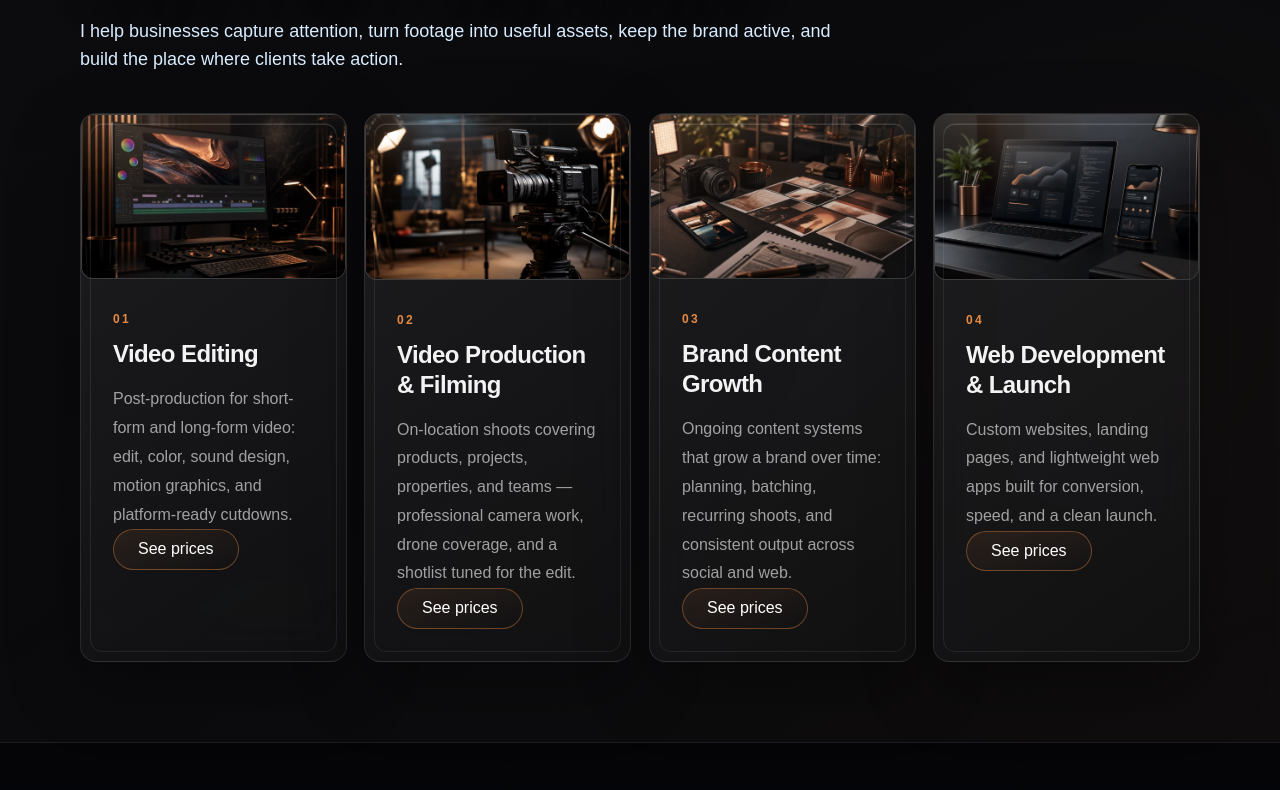
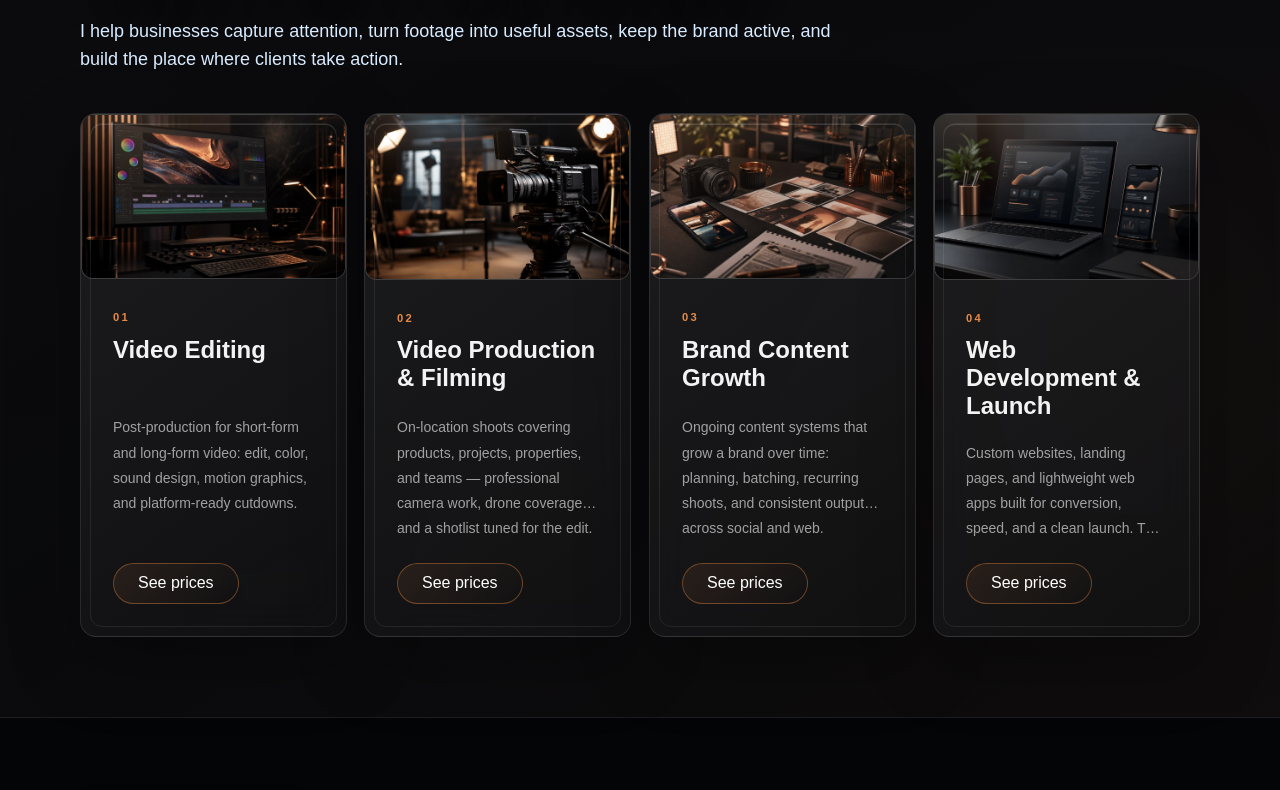
Before and after one commit to pharmazeus/videoStudio_portfolio, a React (Vite) app: page / in a window 1280 px wide. Shown: the part 1010-1800 px from the top of the page. Built offline with nearby package versions, Linux system fonts and the light colour scheme; a web font is replaced by a local one.

Commit message:
feat: add video editing service offers and refactor homepage service card layout for consistent alignment

```diff
--- /dev/null
+++ b/specs/homepage-service-card-alignment.md
@@ -0,0 +1,19 @@
+# Homepage Service Card Alignment
+
+## Objective
+Keep the four homepage service cards visually stable when their titles and summaries have different lengths.
+
+## Requirements
+- Structure each service card as a fixed rhythm: header, summary, footer.
+- Keep the service index and title aligned at the top of the content area.
+- Keep the `See prices` CTA pinned to the bottom of each card so all four buttons align on desktop.
+- Clamp homepage service summaries when needed instead of allowing long copy to push the CTA down.
+- Preserve the existing dark surface, copper CTA styling, hover behavior, and pricing anchor navigation.
+
+## Acceptance
+- The four service CTAs align on one horizontal line at desktop widths.
+- Shorter summaries do not tighten the button upward.
+- Longer summaries do not create overlap, clipping, or uneven button placement.
+- Mobile stacked cards remain readable and balanced.
+- `npm run lint` passes.
+- `npm run build` passes.
--- a/src/constants/index.js
+++ b/src/constants/index.js
@@ -44,7 +44,7 @@ export const services = [
     imageAlt:
       "Dark studio desk with laptop and phone showing abstract website and app interfaces.",
     summary:
-      "Custom websites, landing pages, and lightweight web apps built for conversion, speed, and a clean launch.",
+      "Custom websites, landing pages, and lightweight web apps built for conversion, speed, and a clean launch. This is the foundation everything else plugs into.",
     deliverables: [
       "Custom landing pages",
       "Business and portfolio websites",
@@ -261,6 +261,76 @@ export const pricingPackages = [
     ],
     featured: false,
     customQuoteRequired: true,
+  },
+  {
+    slug: "short-form-edit",
+    name: "Short-form Edit",
+    category: "one-off-projects",
+    billingType: "one-off",
+    startingPrice: 90,
+    currency: "CAD",
+    priceRange: [90, 180],
+    includes: [
+      "Edit only — you supply the footage",
+      "Up to ~60 seconds (Reels / TikTok / Shorts)",
+      "Cuts, captions, music, basic color and sound",
+      "1 revision round",
+    ],
+    featured: false,
+    customQuoteRequired: false,
+  },
+  {
+    slug: "long-form-edit",
+    name: "Long-form Edit",
+    category: "one-off-projects",
+    billingType: "one-off",
+    startingPrice: 250,
+    currency: "CAD",
+    priceRange: [250, 500],
+    includes: [
+      "Edit only — you supply the footage",
+      "5–15 minute video (YouTube / interview style)",
+      "Story pacing, B-roll placement, captions",
+      "Color and sound polish",
+      "1 revision round",
+    ],
+    featured: false,
+    customQuoteRequired: false,
+  },
+  {
+    slug: "podcast-episode-edit",
+    name: "Podcast Episode Edit",
+    category: "one-off-projects",
+    billingType: "one-off",
+    startingPrice: 150,
+    currency: "CAD",
+    priceRange: [150, 300],
+    includes: [
+      "Multicam sync + audio cleanup",
+      "Chapter markers and basic graphics",
+      "Light B-roll / cutaway insertion",
+      "Short-form clip pull (1 included)",
+    ],
+    featured: false,
+    customQuoteRequired: false,
+  },
+  {
+    slug: "brand-promo-edit",
+    name: "Brand / Promo Edit",
+    category: "one-off-projects",
+    billingType: "one-off",
+    startingPrice: 400,
+    currency: "CAD",
+    priceRange: [400, 900],
+    includes: [
+      "Edit only — you supply A-roll and B-roll",
+      "Narrative-paced 30–90s promo cut",
+      "Music, sound design, color grade",
+      "Title cards / lower thirds",
+      "2 revision rounds",
+    ],
+    featured: false,
+    customQuoteRequired: false,
   },
   {
     slug: "landing-page-sprint",
--- a/src/index.css
+++ b/src/index.css
@@ -546,6 +546,9 @@ section {
   .home-service-card {
     --service-ease: cubic-bezier(0.22, 1, 0.36, 1);
     position: relative;
+    display: flex;
+    flex-direction: column;
+    height: 100%;
     min-height: 100%;
     overflow: hidden;
     border: 1px solid rgba(255, 255, 255, 0.1);
@@ -620,11 +623,52 @@ section {
   .home-service-card-media {
     position: relative;
     z-index: 1;
+    flex: 0 0 auto;
     aspect-ratio: 16 / 10;
     overflow: hidden;
     border-radius: 0.75rem;
     border: 1px solid rgba(255, 255, 255, 0.12);
     background: rgba(255, 255, 255, 0.045);
+  }
+
+  .home-service-card-body {
+    position: relative;
+    z-index: 10;
+    display: flex;
+    flex: 1 1 auto;
+    min-height: 0;
+    flex-direction: column;
+    gap: 1.35rem;
+    padding: 1.5rem;
+  }
+
+  .home-service-card-header {
+    display: flex;
+    min-height: 5.15rem;
+    flex: 0 0 auto;
+    flex-direction: column;
+    justify-content: flex-start;
+  }
+
+  .home-service-card-prices-cta {
+    display: inline-flex;
+    align-items: center;
+    justify-content: center;
+    min-height: 2.5rem;
+    border: 1px solid rgba(230, 138, 69, 0.4);
+    border-radius: 999px;
+    background: linear-gradient(135deg, rgba(230, 138, 69, 0.1), transparent);
+    color: #ffffff;
+    cursor: pointer;
+    font-size: 0.875rem;
+    font-weight: 500;
+    line-height: 1;
+    padding: 0.65rem 1.5rem;
+    transition:
+      transform 300ms ease,
+      border-color 300ms ease,
+      background-color 300ms ease,
+      box-shadow 300ms ease;
   }
 
   .home-service-card-media::after {
@@ -661,23 +705,54 @@ section {
   .home-service-card-index {
     font-size: 0.7rem;
     font-weight: 700;
-    letter-spacing: 0.24em;
+    letter-spacing: 0.2em;
     color: #e68a45;
   }
 
   .home-service-card-title {
-    margin-top: 0.85rem;
-    color: #f8f5f1;
-    font-size: clamp(1.2rem, 1.6vw, 1.55rem);
-    font-weight: 700;
-    line-height: 1.12;
+    margin-top: 0.75rem;
+    color: rgba(255, 255, 255, 0.95);
+    font-size: 1.25rem;
+    font-weight: 600;
+    letter-spacing: 0;
+    line-height: 1.15;
   }
 
   .home-service-card-summary {
-    margin-top: 0.8rem;
-    color: rgba(255, 255, 255, 0.68);
-    font-size: 0.9rem;
-    line-height: 1.65;
+    display: -webkit-box;
+    flex: 1 1 auto;
+    margin: 0;
+    overflow: hidden;
+    -webkit-box-orient: vertical;
+    -webkit-line-clamp: 4;
+    color: rgba(255, 255, 255, 0.6);
+    font-size: 0.875rem;
+    font-weight: 300;
+    line-height: 1.8;
+  }
+
+  .home-service-card-footer {
+    display: flex;
+    flex: 0 0 auto;
+    margin-top: auto;
+    min-height: 2.5rem;
+    align-items: flex-end;
+  }
+
+  .home-service-card-prices-cta:hover {
+    border-color: rgba(230, 138, 69, 0.8);
+    background-color: rgba(230, 138, 69, 0.2);
+    box-shadow: 0 0.25rem 1.25rem rgba(230, 138, 69, 0.15);
+    transform: translate3d(0, -0.125rem, 0);
+  }
+
+  .home-service-card-prices-cta:active {
+    transform: translate3d(0, 0, 0) scale(0.95);
+  }
+
+  .home-service-card-prices-cta:focus-visible {
+    outline: 2px solid rgba(230, 138, 69, 0.72);
+    outline-offset: 3px;
   }
 
   .home-service-card-outcomes {
@@ -741,6 +816,14 @@ section {
     .home-service-grid {
       grid-template-columns: repeat(2, minmax(0, 1fr));
       gap: 1.1rem;
+    }
+
+    .home-service-card-body {
+      padding: 2rem;
+    }
+
+    .home-service-card-title {
+      font-size: 1.5rem;
     }
   }
 
@@ -1799,6 +1882,7 @@ section {
     .home-service-card,
     .home-service-card::after,
     .home-service-card-image,
+    .home-service-card-prices-cta,
     .home-service-card-action {
       transition: none;
     }
@@ -1811,6 +1895,8 @@ section {
     .home-service-card.is-visible:hover,
     .home-service-card.is-visible:active,
     .home-service-card.is-visible:hover .home-service-card-image,
+    .home-service-card-prices-cta:hover,
+    .home-service-card-prices-cta:active,
     .home-service-card-action:hover,
     .home-service-card-action:active {
       transform: none;
--- a/src/pages/HomePage.jsx
+++ b/src/pages/HomePage.jsx
@@ -110,18 +110,24 @@ function ServiceCard({ item, index }) {
         />
       </div>
 
-      <div className="relative z-10 flex flex-col p-6 sm:p-8">
-        <p className="text-xs font-bold tracking-[0.2em] text-[#E68A45]">0{index + 1}</p>
-        <h3 className="mt-3 text-xl font-semibold leading-tight tracking-tight text-white/95 sm:text-2xl">{item.title}</h3>
-        <p className="mt-4 text-sm font-light leading-[1.8] text-white/60 sm:text-base">{item.summary}</p>
+      <div className="home-service-card-body">
+        <div className="home-service-card-header">
+          <p className="home-service-card-index">0{index + 1}</p>
+          <h3 className="home-service-card-title">{item.title}</h3>
+        </div>
+
+        <p className="home-service-card-summary">{item.summary}</p>
+
         {pricingCategory ? (
+          <div className="home-service-card-footer">
             <button
               type="button"
-            className="mt-8 inline-flex self-start items-center justify-center rounded-full border border-[#E68A45]/40 bg-gradient-to-br from-[#E68A45]/10 to-transparent px-6 py-2.5 text-sm font-medium text-white transition-all duration-300 hover:-translate-y-0.5 hover:border-[#E68A45]/80 hover:bg-[#E68A45]/20 hover:shadow-[0_4px_20px_rgba(230,138,69,0.15)] active:translate-y-0 active:scale-95"
+              className="home-service-card-prices-cta"
               onClick={handlePricesScroll}
             >
               See prices
             </button>
+          </div>
         ) : null}
       </div>
     </article>
```
Also changed, not shown: .claude/settings.json (added). Lines whose indentation alone changed are shown as unchanged.
